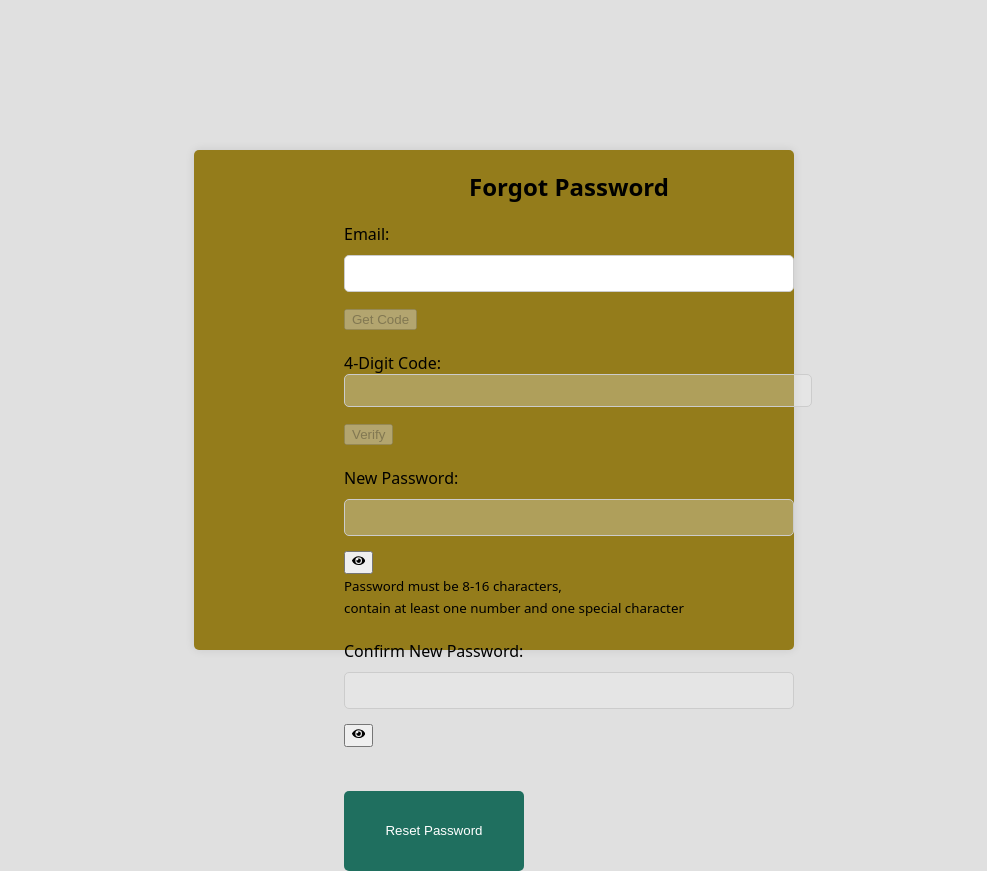
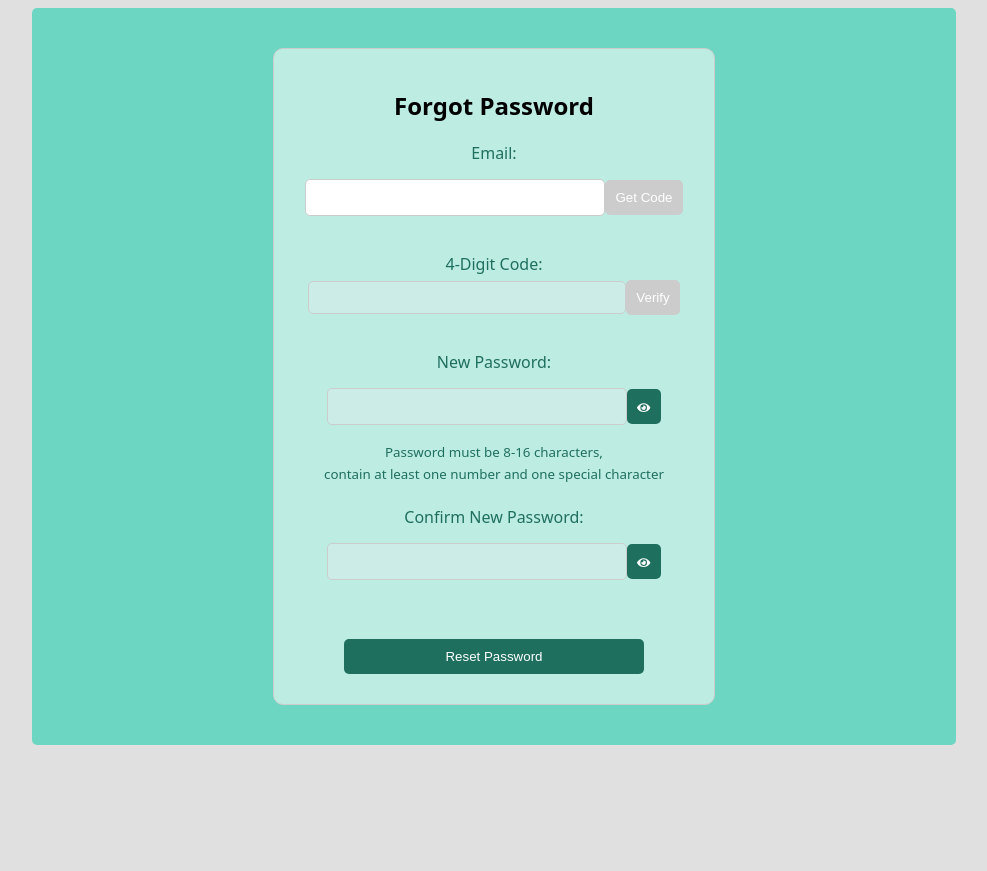
Before and after one commit to danielmp97/COMP231-007-Team-3-W24-, a React (Vite) app in the folder client/: page /forgotpassword in a window 1280 px wide. Shown: the whole page, without its empty margins (146-1133 px from the left). After the commit the page ends 800 px from the top, so only its background shows below. Built offline with nearby package versions, Linux system fonts and the light colour scheme.

Commit message:
new landing page as the default page when building hte applicaiton with added  links to go to login and sign u p page  and edited css in forgot password and fixed the change email page that was not loading after these new add onns

```diff
--- a/client/src/App.jsx
+++ b/client/src/App.jsx
@@ -16,6 +16,7 @@ import ViewPatientInfo from './pages/ViewPatientInfo';
 import ViewDoctor from './pages/ViewDoctor';
 import ViewStaff from './pages/ViewStaff';
 import LandingPage from './pages/LandingPage';
+import CreateUser from './pages/CreateUser';
 
 function App() {
 
@@ -25,6 +26,7 @@ function App() {
         <NavigationBar />
         <Routes>
           <Route path="/" element={<LandingPage />} />
+          <Route path='/createusers' element={<CreateUser/>}/>
           <Route path="/create-appointment" element={<CreateAppointment />} />
           <Route path="/my-appointments" element={<Appointments />} />
           <Route path="/my-profile" element={<MyProfile />} />
--- a/client/src/pages/ChangeEmail.jsx
+++ b/client/src/pages/ChangeEmail.jsx
@@ -7,17 +7,9 @@ function ChangeEmail() {
   const [oldEmail, setOldEmail] = useState('');
   const [newEmail, setNewEmail] = useState('');
   const [password, setPassword] = useState('');
+  const [newPassword, setNewPassword] = useState('');
+  const [confirmPassword, setConfirmPassword] = useState('');
   const URL = 'http://localhost:8000/';
-
-  const getToken = () => {
-    const token = document.cookie.split('; ').find(row => row.startsWith('token=')).split('=')[1];
-    return token;
-  };
-
-  const token = getToken();
-  const decodedToken = jwtDecode(token);
-  const userId = decodedToken.userId;
-  const role = decodedToken.role;
 
   const handleSubmit = async (e) => {
     e.preventDefault();
@@ -28,6 +20,11 @@ function ChangeEmail() {
     }
 
     try {
+      const token = getToken();
+      const decodedToken = jwtDecode(token);
+      const userId = decodedToken.userId;
+      const role = decodedToken.role;
+
       const response = await fetchUserData(role, userId);
       if (!response) {
         alert('User data not found');
@@ -37,7 +34,7 @@ function ChangeEmail() {
       const userPassword = response.password;
 
       // Check old password
-      const isOldPasswordValid = await bcrypt.compare(oldPassword, userPassword);
+      const isOldPasswordValid = await bcrypt.compare(password, userPassword);
       if (!isOldPasswordValid) {
         alert('Invalid old password');
         return;
@@ -77,7 +74,9 @@ function ChangeEmail() {
       if (updateResponse.ok) {
         alert('Password change successful!');
         // Reset form fields
-        setOldPassword('');
+        setOldEmail('');
+        setNewEmail('');
+        setPassword('');
         setNewPassword('');
         setConfirmPassword('');
         //log out
@@ -92,26 +91,26 @@ function ChangeEmail() {
     }
   };
 
+  const getToken = () => {
+    const token = document.cookie.split('; ').find(row => row.startsWith('token=')).split('=')[1];
+    return token;
+  };
 
-  const fetchUserData = async (userType) => {
-    if (role == 'doctor'){
-      const response = await fetch(`${URL}${userType}s/${userId}`);
+  const fetchUserData = async (role, userId) => {
+    try {
+      let response;
+      if (role === 'doctor' || role === 'patient') {
+        response = await fetch(`${URL}${role}s/${userId}`);
+      } else if (role === 'IT staff' || role === 'front desk') {
+        response = await fetch(`${URL}staff/${userId}`);
+      }
       if (response.ok) {
         return await response.json();
       }
+    } catch (error) {
+      console.error('Error fetching user data:', error);
     }
-    if (role == 'patient'){
-      const response = await fetch(`${URL}${userType}s/${userId}`);
-      if (response.ok) {
-        return await response.json();
-      }
-    }
-    if (role == 'IT staff' || role == 'front desk'){
-      const response = await fetch(`${URL}staff/${userId}`);
-      if (response.ok) {
-        return await response.json();
-      }
-    }
+    return null;
   };
 
   return (
@@ -149,6 +148,26 @@ function ChangeEmail() {
               required
             />
           </div>
+          <div>
+            <label htmlFor="newPassword">New Password:</label>
+            <input
+              type="password"
+              id="newPassword"
+              value={newPassword}
+              onChange={(e) => setNewPassword(e.target.value)}
+              required
+            />
+          </div>
+          <div>
+            <label htmlFor="confirmPassword">Confirm Password:</label>
+            <input
+              type="password"
+              id="confirmPassword"
+              value={confirmPassword}
+              onChange={(e) => setConfirmPassword(e.target.value)}
+              required
+            />
+          </div>
           <br />
           <div>
             <button type="submit" id='change-email-button'>Change Email</button>
--- a/client/src/pages/ForgotPassword.css
+++ b/client/src/pages/ForgotPassword.css
@@ -1,29 +1,81 @@
+/* ForgotPassword.css */
+
 #Anubhavmainpagesquarebox {
-    align-items: center;
-    border-radius: 3px;
-    border-color: #831958;
-        width: 600px; /* Adjust width as needed */
-        height: 500px; /* Adjust height as needed */
-        background-color: #947c1b; /* Background color of the div */
-        border-radius: 5px; /* Border radius for square edges */
+  width: 70%; /* Take 70% of the screen width */
+  margin: auto; /* Center the container horizontally */
+  background-color: #6DD6C2; /* Background color for the container */
+  border-radius: 5px; /* Border radius for square edges */
+  padding: 20px; /* Add padding for the content */
+}
 
-        position: absolute;
-        top: 50%;
-        left: 50%;
-        transform: translate(-50%, -50%);
-        align-items: center; /* Center content vertically */
-        box-shadow: 0px 0px 10px rgba(0, 0, 0, 0.1); /* Box shadow for a subtle effect */
+#Anubhavmaintextcontentinsidesquarebox {
+  background-color: #6DD6C2; /* Background color for the content */
+  padding: 20px; /* Add padding for the content */
+  border-radius: 5px; /* Border radius for square edges */
+}
 
+#formmain {
+  background-color: #BDECE3; /* Background color for the form */
+  border: 1px solid #ccc; /* Border for the form */
+  border-radius: 10px; /* Border radius for square edges */
+  padding: 20px; /* Add padding for the form */
+  max-width: 400px; /* Maximum width for the form */
+  margin: auto; /* Center the form horizontally */
+}
 
-         /* Ensure square is centered on the page */
-      }
-      #Anubhavmaintextcontentinsidesquarebox{
-        padding-left: 150px;
-      }
-      /* ForgotPassword.css */
+form {
+  width: 100%; /* Ensure the form takes full width */
+  text-align: center; /* Center the form elements horizontally */
+}
 
-    /* Define custom styles for the button with id="buttonsubmit" */
-    #buttonsubmit {
-        width: 180px;
-        height:80px;
-      }
+/* Style the form elements */
+label {
+  color: #1f6f5f; /* Text color for labels */
+  display: block; /* Display labels as block elements */
+  margin-bottom: 5px; /* Add margin between labels */
+}
+
+input[type="email"],
+input[type="number"],
+input[type="password"],
+button {
+  width: 100%; /* Adjust width of input/button to fit the container */
+  max-width: 300px; /* Set maximum width for input/button */
+  padding: 10px; /* Add padding for the input/button */
+  margin: 0 auto 10px auto; /* Center the elements vertically and add spacing between elements */
+  border-radius: 5px; /* Border radius for square edges */
+}
+
+button {
+  background-color: #1f6f5f; /* Button background color */
+  color: white; /* Button text color */
+  border: none; /* Remove button border */
+  cursor: pointer; /* Change cursor on hover */
+}
+
+button:disabled {
+  background-color: #ccc; /* Change button background color when disabled */
+  cursor: not-allowed; /* Change cursor when button is disabled */
+}
+
+button[type="button"] {
+  width: auto; /* Adjust width of button for specific type */
+}
+
+button[type="submit"] {
+  width: calc(100% - 20px); /* Ensure submit button takes full width */
+}
+
+button[type="button"]:hover,
+button[type="submit"]:hover {
+  background-color: #6DD6C2; /* Change button background color on hover */
+}
+
+small {
+  color: #1f6f5f; /* Text color for small elements */
+}
+
+/* Icon button styles */
+button[type="button"] svg {
+  vertical-align: middle; /* Align the icon vertically with text */
+}
--- a/client/src/pages/ForgotPassword.jsx
+++ b/client/src/pages/ForgotPassword.jsx
@@ -90,8 +90,9 @@ function ForgotPassword() {
             <p>Your password has been successfully reset.</p>
             <p>Click <Link to="/login">here</Link> to go to the login page.</p>
           </div>
-        ) : (
-          <form onSubmit={handleSubmit}>
+        ) :
+         (
+          <form id='formmain' onSubmit={handleSubmit}>
             <div><h2>Forgot Password</h2></div>
             <div>
               <label htmlFor="email">Email:</label>
--- a/client/src/pages/LandingPage.jsx
+++ b/client/src/pages/LandingPage.jsx
@@ -67,12 +67,7 @@ const LandingPage = () => {
                     <h2>Spotlight your brand.</h2>
                     <p>Brand experience hits a whole new level with a custom Booking Page. Show why your business stands apart and enable people to self-book at their convenience.</p>
                 </div>
-                {/* Feature 3 */}
-                <div className="feature">
-                    <h2>Stay one step ahead</h2>
-                    <p>Share your online Booking Page and every new appointment lands in your calendar.</p>
-                </div>
-                {/* Add more features as needed */}
+
             </div>
 
             {/* Testimonials Section */}
```
